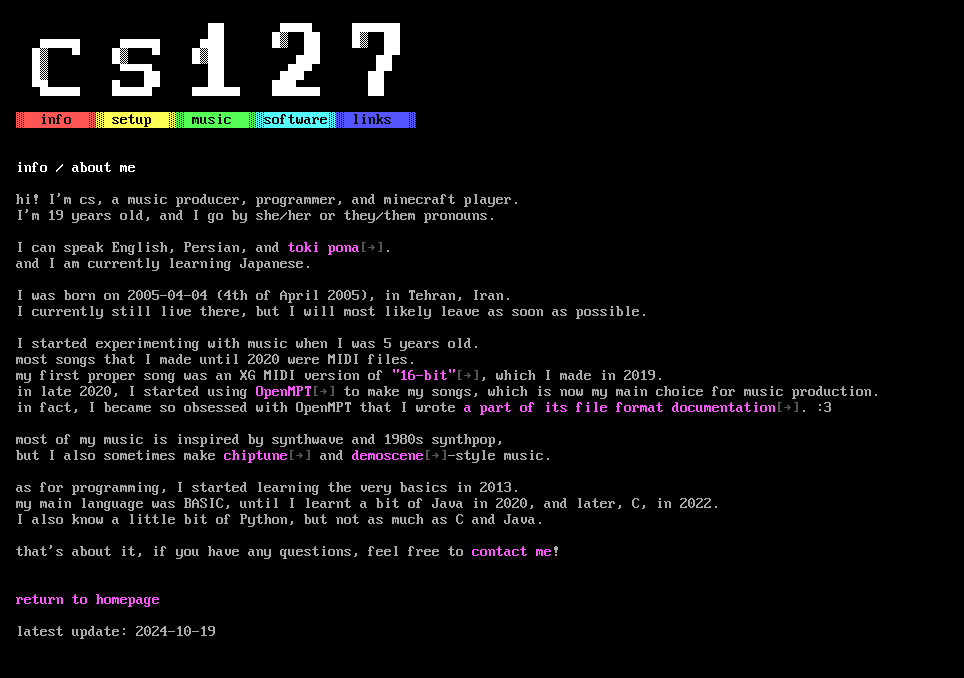
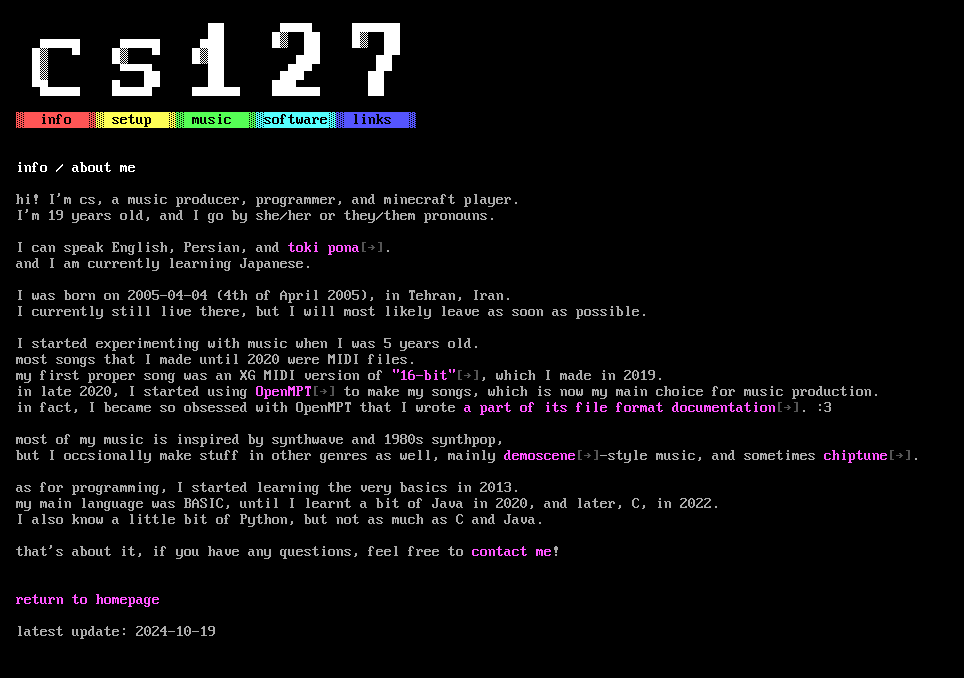
Before and after one commit to cs127/cs127.github.io, a plain HTML site: page en/info/index.htm in a window 1280 px wide. Shown: the whole page, without its empty margins (0-964 px from the left). Drawn offline with Linux system fonts and the light colour scheme.

Commit message:
update more info

```diff
--- a/en/info/index.htm
+++ b/en/info/index.htm
@@ -56,11 +56,10 @@
 
 		<p>
 			most of my music is inspired by synthwave and 1980s synthpop,<br/>
-			but I also sometimes make
-			<a href="https://en.wikipedia.org/wiki/Chiptune">chiptune<span class="fgc8">[→]</span></a>
-			and
+			but I occsionally make stuff in other genres as well, mainly
 			<a href="https://en.wikipedia.org/wiki/Demoscene">demoscene<span class="fgc8">[→]</span></a>-style
-			music.
+			music, and sometimes
+			<a href="https://en.wikipedia.org/wiki/Chiptune">chiptune<span class="fgc8">[→]</span></a>.
 		</p>
 
 		<p>
```
Also changed, not shown: en/setup/index.htm (+1 -2 lines).
